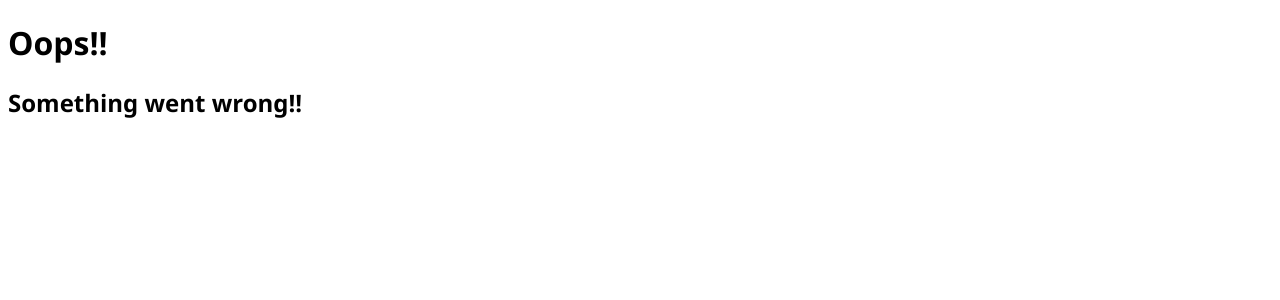
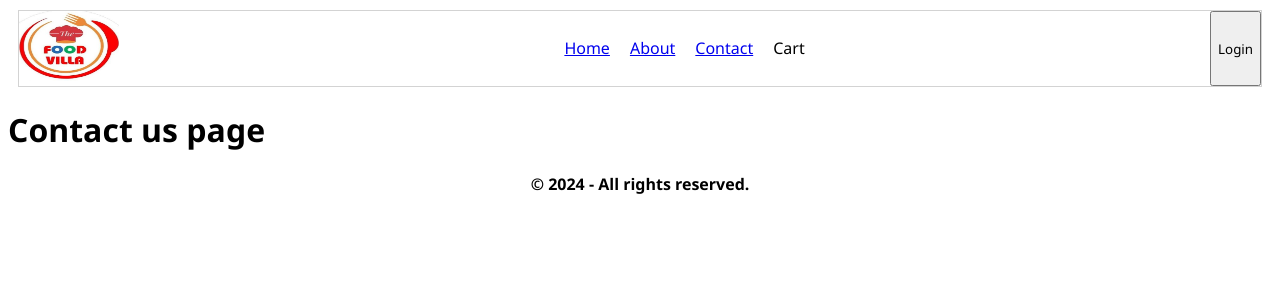
Before and after one commit to thedeepakmaurya/foodvilla, a React (Vite) app: page /contact in a window 1280 px wide. Shown: the top 300 px of the page. Built offline with nearby package versions, Linux system fonts and the light colour scheme.

Commit message:
menu items added

```diff
--- a/src/App.js
+++ b/src/App.js
@@ -3,15 +3,17 @@ import ReactDOM from 'react-dom/client';
 import Header from './components/Header';
 import Body from './components/Body';
 import Footer from './components/Footer';
-import { RouterProvider, createBrowserRouter } from 'react-router-dom';
+import { RouterProvider, createBrowserRouter, Outlet } from 'react-router-dom';
 import About from './components/About';
 import Error from './components/Error';
+import Contact from './components/Contact';
+import RestaurantMenu from './components/RestaurantMenu';
 
 const AppLayout = () => {
     return (
         <>
             <Header />
-            <Body />
+            <Outlet />
             <Footer />
         </>
     )
@@ -21,12 +23,26 @@ const appRouter = createBrowserRouter([
     {
         path: '/',
         element: <AppLayout />,
-        errorElement: <Error/>
-    },
-    {
-        path: '/about',
-        element: <About />,
-    },
+        errorElement: <Error />,
+        children: [
+            {
+                path: '/',
+                element: <Body />,
+            },
+            {
+                path: '/about',
+                element: <About />,
+            },
+            {
+                path: '/contact',
+                element: <Contact />,
+            },
+            {
+                path: '/restaurant/:id',
+                element: <RestaurantMenu/>,
+            }
+        ]
+    }
 ]
 )
 
--- a/src/components/Body.js
+++ b/src/components/Body.js
@@ -1,7 +1,8 @@
 import { useEffect, useState } from "react";
 import { restrauList } from "../config";
 import RestaurantCard from "./RestaurantCard";
-import Shimmer from "./Shimmer"
+import Shimmer from "./Shimmer";
+import {Link} from "react-router-dom";
 
 
 function filterData(searchText, restaurants) {
@@ -57,7 +58,7 @@ const Body = () => {
             <div className="restaurant-list">
                 {filteredRestaurants.map((restaurant) => {
                     return (
-                        <RestaurantCard {...restaurant.info} key={restaurant.info.id} />
+                        <Link to={"/restaurant/" + restaurant.info.id}><RestaurantCard {...restaurant.info} key={restaurant.info.id} /></Link>
                     );
                 })}
             </div>
--- /dev/null
+++ b/src/components/Contact.js
@@ -0,0 +1,5 @@
+const Contact = () => {
+     return <h1>Contact us page</h1>
+}
+
+export default Contact;
--- a/src/components/Error.js
+++ b/src/components/Error.js
@@ -1,10 +1,12 @@
 import {useRouteError} from "react-router-dom"
 
 const Error = () => {
+    const err = useRouteError();
     return(
         <div>
             <h1>Oops!!</h1>
-            <h2>Something went wrong!!</h2>
+            <h2>Something went wrong!</h2>
+            <h3>{err.status} : {err.statusText}</h3>
         </div>
     )
 }
--- a/src/components/Header.js
+++ b/src/components/Header.js
@@ -1,5 +1,6 @@
 import { useState } from "react";
 import Logo from "../assets/img/villa.jpg";
+import { Link } from "react-router-dom"
 
 const Title = () => {
     return (
@@ -16,9 +17,9 @@ const Header = () => {
             <Title />
             <div className='nav-items'>
                 <ul>
-                    <li>Home</li>
-                    <li>About</li>
-                    <li>Contact</li>
+                    <li> <Link to="/">Home</Link></li>
+                    <li> <Link to="/about">About</Link></li>
+                    <li><Link to="/contact">Contact</Link></li>
                     <li>Cart</li>
                 </ul>
             </div>
--- /dev/null
+++ b/src/components/RestaurantMenu.js
@@ -0,0 +1,50 @@
+import { useEffect, useState } from "react"
+import { useParams } from "react-router-dom"
+import { IMG_CDN_URL } from "../config"
+import Shimmer from "./Shimmer";
+
+
+const RestaurantMenu = () => {
+    const { id } = useParams();
+    const [restaurant, setRestaurant] = useState(null);
+    const [items, setItems] = useState([]);
+
+
+    useEffect(() => {
+        getRestaurantInfo();
+    }, []);
+
+
+    async function getRestaurantInfo() {
+        const data = await fetch("https://www.swiggy.com/dapi/menu/pl?page-type=REGULAR_MENU&complete-menu=true&lat=12.9715987&lng=77.5945627&restaurantId=" +  id);
+        const json = await data.json();
+        console.log(json?.data);
+        setRestaurant(json?.data);
+        setItems(json?.data?.cards[4]?.groupedCard?.cardGroupMap?.REGULAR?.cards[1]?.card?.card?.itemCards);
+    }
+      console.log(items)
+
+
+    return (!restaurant) ? <Shimmer /> : (
+        <div className="menu">
+            <div>
+                <h1>Restaurant id : {id}</h1>
+                <h2>{restaurant?.cards[0]?.card?.card?.text}</h2>
+                <img src={IMG_CDN_URL + restaurant?.cards[2]?.card?.card?.info?.cloudinaryImageId} />
+                <h3>{restaurant?.cards[2]?.card?.card?.info?.areaName}</h3>
+                <h3>{restaurant?.cards[2]?.card?.card?.info?.city}</h3>
+                <h3>{restaurant?.cards[2]?.card?.card?.info?.avgRating} star</h3>
+                <h3>{restaurant?.cards[2]?.card?.card?.info?.costForTwoMessage}</h3>
+            </div>
+            <div>
+                <h1>Menu</h1>
+                <ul>
+                    {Array.isArray(items) && items.map((item) => (
+                        <li key={item.card.info.id}>{item.card.info.name}</li>))}
+                </ul>
+            </div>
+        </div>
+    )
+}
+
+export default RestaurantMenu;
--- a/src/components/Shimmer.js
+++ b/src/components/Shimmer.js
@@ -1,7 +1,7 @@
 const Shimmer = () => {
     return (
         <div className="restaurant-list">
-            {Array(9).fill("").map((e, index) => (<div className="shimmer-card" key="index"></div>)
+            {Array(9).fill("").map((e, index) => (<div className="shimmer-card" key={index}></div>)
             )}
         </div>
     )
--- a/src/config.js
+++ b/src/config.js
@@ -1,4 +1,5 @@
 export const IMG_CDN_URL = 'https://media-assets.swiggy.com/swiggy/image/upload/fl_lossy,f_auto,q_auto,w_660/';
+export const MENU_IMG_CDN_URL = "https://media-assets.swiggy.com/swiggy/image/upload/fl_lossy,f_auto,q_auto,w_300,h_300,c_fit/"
 
 export const restrauList = [
     {
--- a/style.css
+++ b/style.css
@@ -70,3 +70,7 @@
     padding: 10px;
     margin: 10px;
  }
+
+.menu{
+    display: flex;
+}
```
